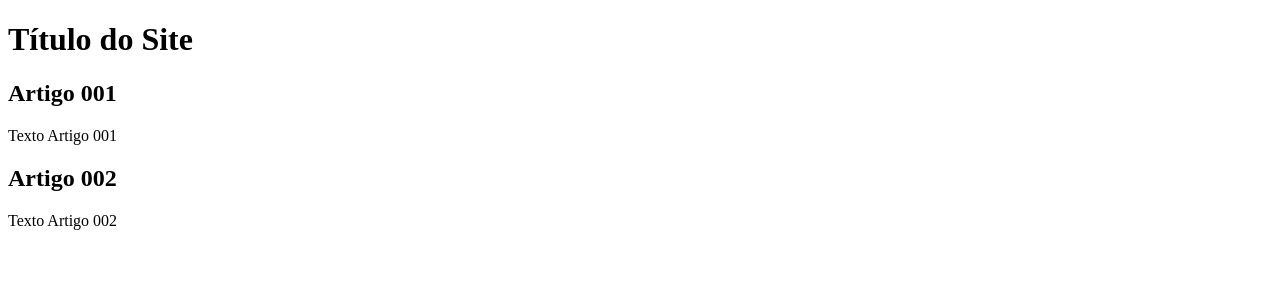
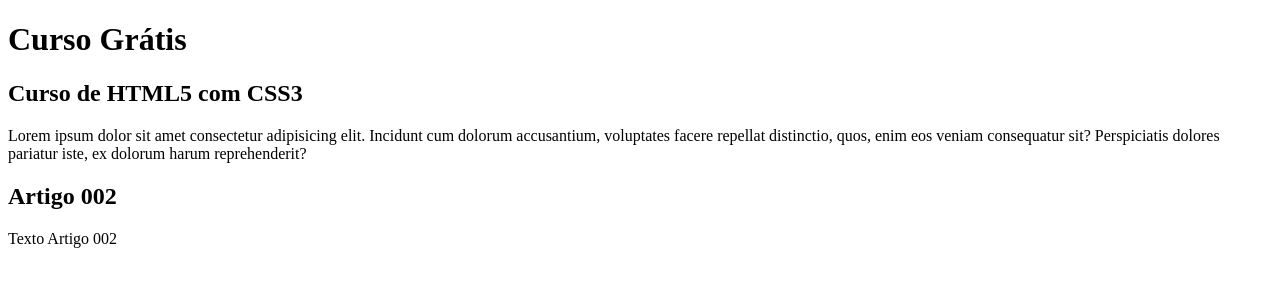
Before and after one commit to eliaask/Projeto-site, a plain HTML site: page indes.html in a window 1280 px wide. Drawn offline with Linux system fonts and the light colour scheme.

Commit message:
comecei a escrever o conteúdo

```diff
--- a/indes.html
+++ b/indes.html
@@ -9,11 +9,11 @@
 <body>
     <main>
         <header>
-            <h1>Título do Site</h1>
+            <h1>Curso Grátis</h1>
         </header>
         <article>
-            <h2>Artigo 001</h2>
-            <p>Texto Artigo 001</p>
+            <h2>Curso de HTML5 com CSS3</h2>
+            <p>Lorem ipsum dolor sit amet consectetur adipisicing elit. Incidunt cum dolorum accusantium, voluptates facere repellat distinctio, quos, enim eos veniam consequatur sit? Perspiciatis dolores pariatur iste, ex dolorum harum reprehenderit?</p>
         </article>
         <article>
             <h2>Artigo 002</h2>
```
